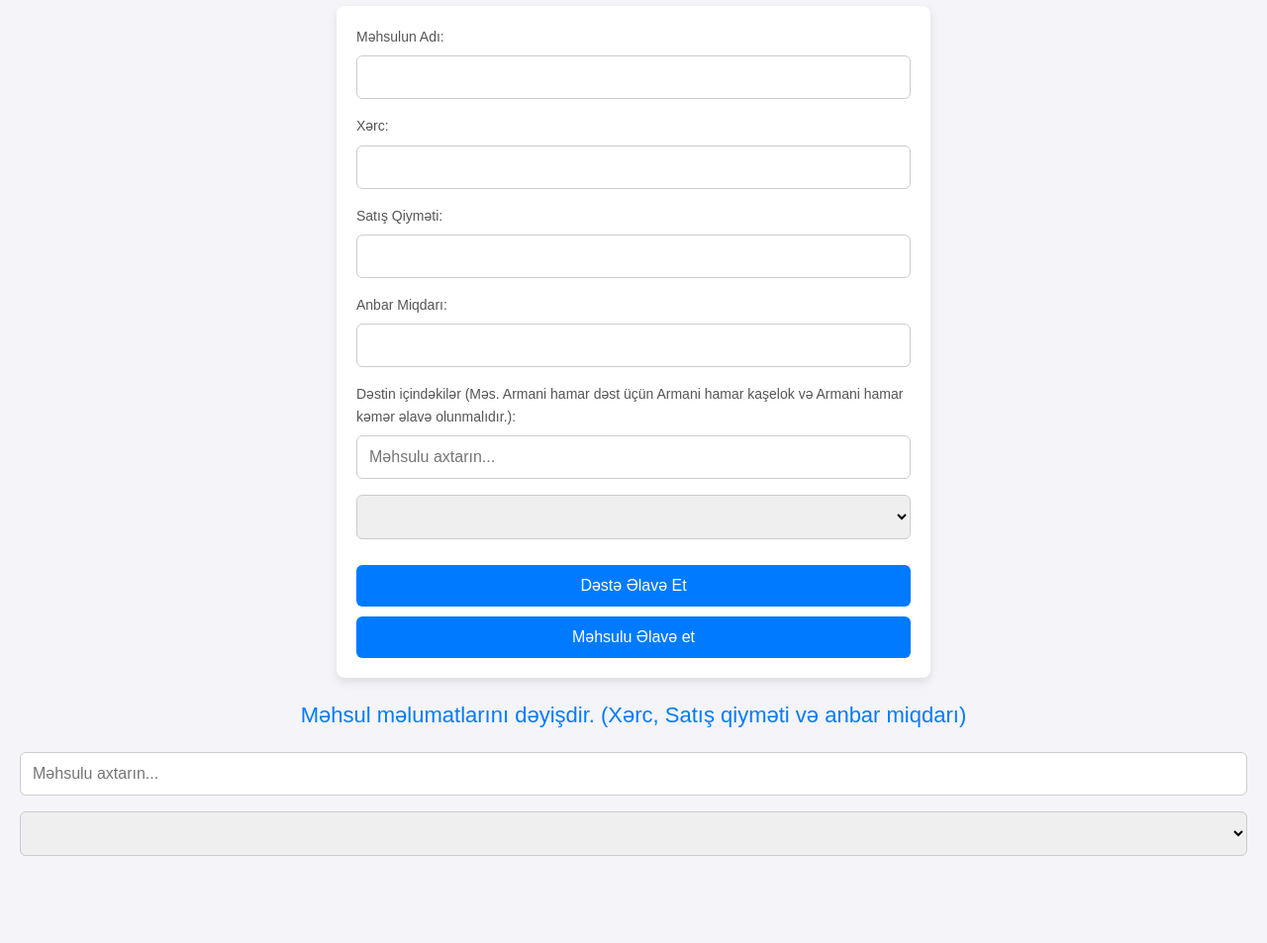
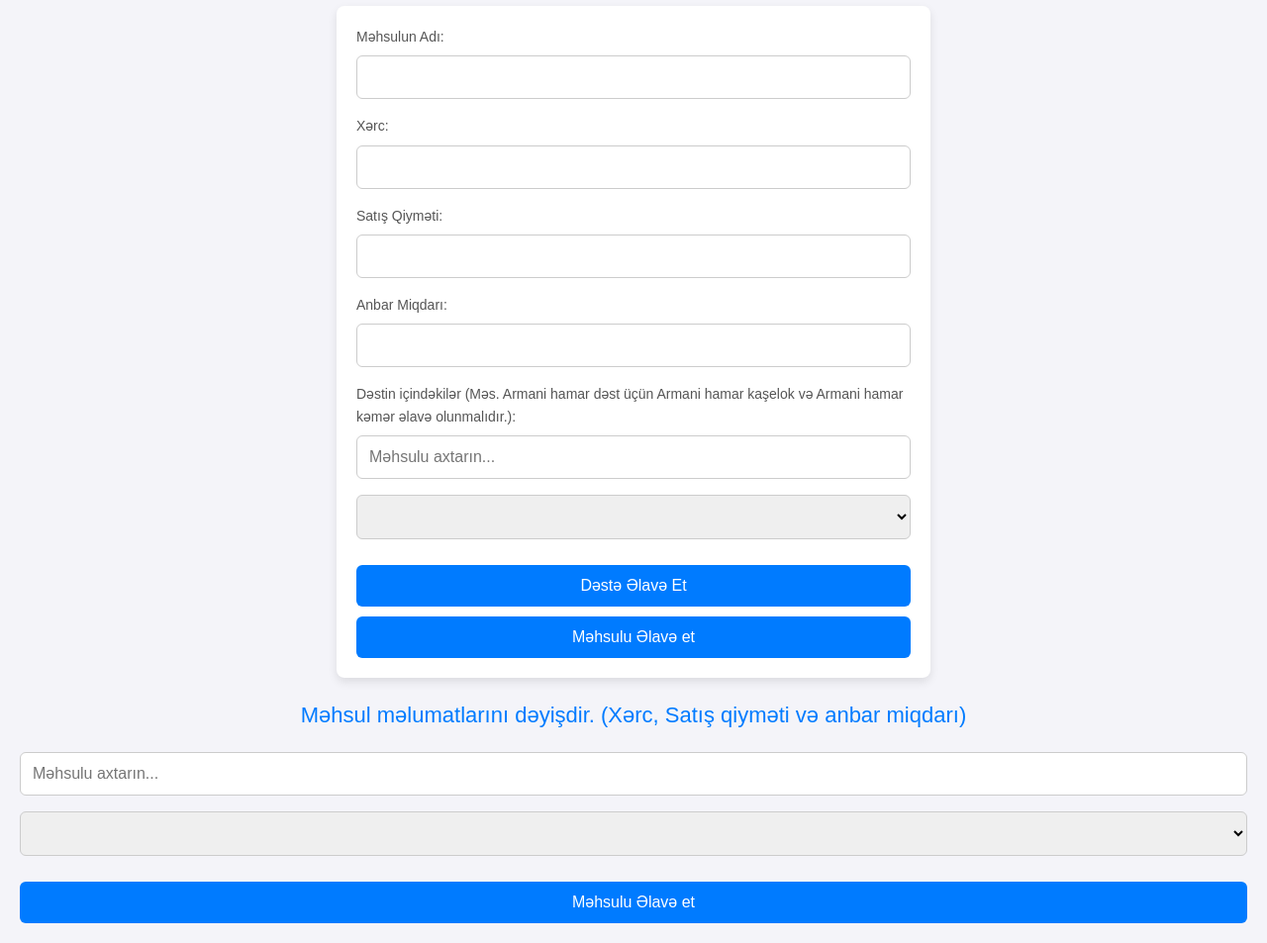
Before and after one commit to xtirachi/brendimo, a plain HTML site: page product.html in a window 1280 px wide. Shown: the part 79-1032 px from the top of the page at 99% size. Before the commit the page ends 980 px from the top, so only its background shows below. Drawn offline with Linux system fonts and the light colour scheme; no server answers.

Commit message:
Update product.html

```diff
--- a/product.html
+++ b/product.html
@@ -40,6 +40,7 @@
         <input type="text" id="editProductSearch" placeholder="Məhsulu axtarın...">
         <select id="productSelect"></select>
     </div>
+        <button type="submit" id="submitButton">Məhsulu Əlavə et</button>
 
     <script src="product.js"></script>
 </body>
```
